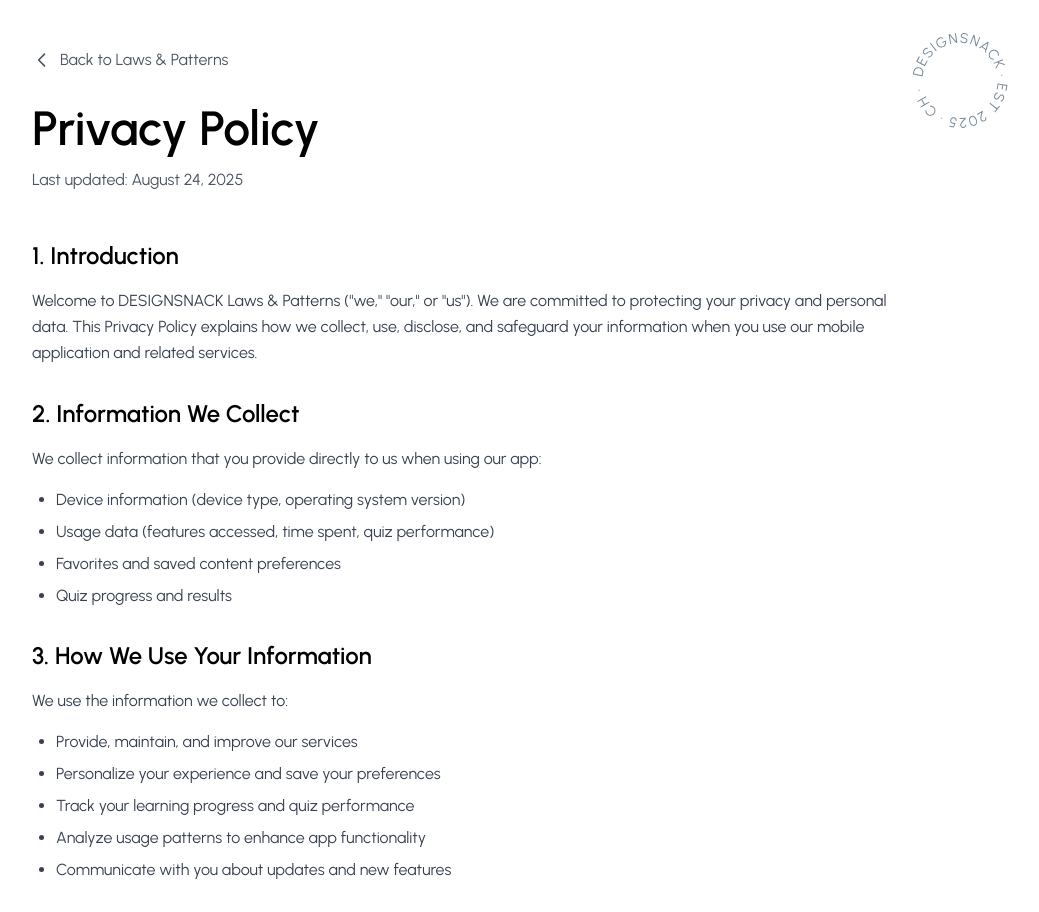
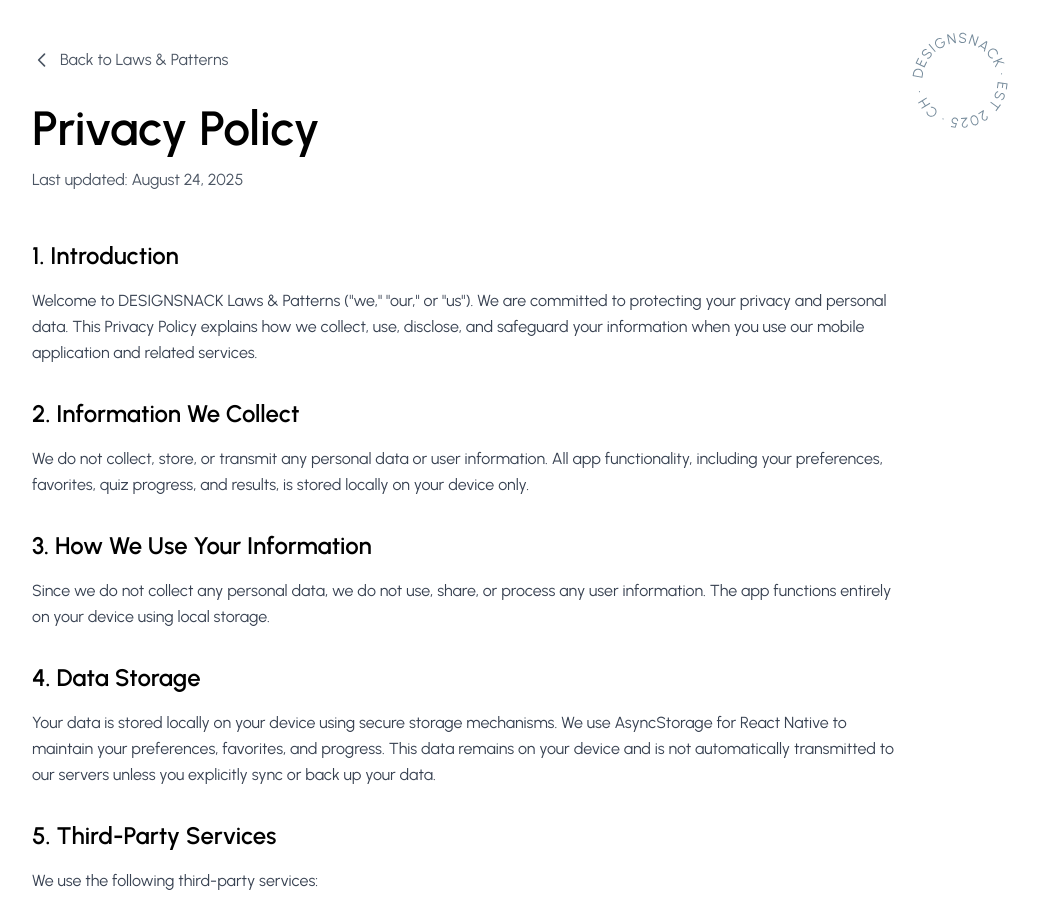
Before and after one commit to thomasveit89/DESIGNSNACK, a Nuxt app: page /laws-and-patterns/privacy in a window 1280 px wide. Shown: the top 912 px of the page, without its empty margins (176-1215 px from the left). Built offline with nearby package versions, Linux system fonts and the light colour scheme.

Commit message:
docs(privacy): update privacy policy to reflect local-only data storage

```diff
--- a/pages/laws-and-patterns/privacy.vue
+++ b/pages/laws-and-patterns/privacy.vue
@@ -29,28 +29,15 @@
         <section class="mb-8">
           <h2 class="text-2xl font-semibold text-black mb-4">2. Information We Collect</h2>
           <p class="text-gray-700 leading-relaxed mb-4">
-            We collect information that you provide directly to us when using our app:
+            We do not collect, store, or transmit any personal data or user information. All app functionality, including your preferences, favorites, quiz progress, and results, is stored locally on your device only.
           </p>
-          <ul class="list-disc pl-6 text-gray-700 space-y-2">
-            <li>Device information (device type, operating system version)</li>
-            <li>Usage data (features accessed, time spent, quiz performance)</li>
-            <li>Favorites and saved content preferences</li>
-            <li>Quiz progress and results</li>
-          </ul>
         </section>
 
         <section class="mb-8">
           <h2 class="text-2xl font-semibold text-black mb-4">3. How We Use Your Information</h2>
           <p class="text-gray-700 leading-relaxed mb-4">
-            We use the information we collect to:
+            Since we do not collect any personal data, we do not use, share, or process any user information. The app functions entirely on your device using local storage.
           </p>
-          <ul class="list-disc pl-6 text-gray-700 space-y-2">
-            <li>Provide, maintain, and improve our services</li>
-            <li>Personalize your experience and save your preferences</li>
-            <li>Track your learning progress and quiz performance</li>
-            <li>Analyze usage patterns to enhance app functionality</li>
-            <li>Communicate with you about updates and new features</li>
-          </ul>
         </section>
 
         <section class="mb-8">
```
